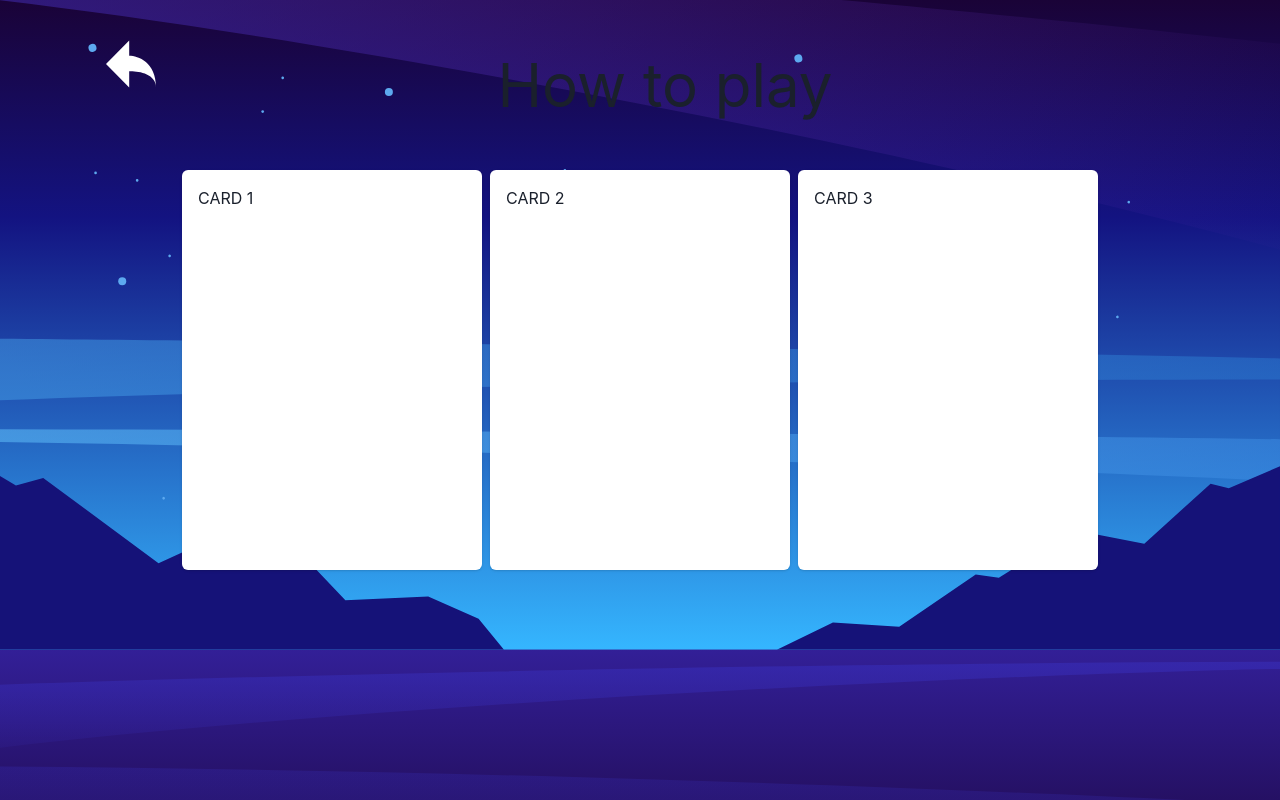
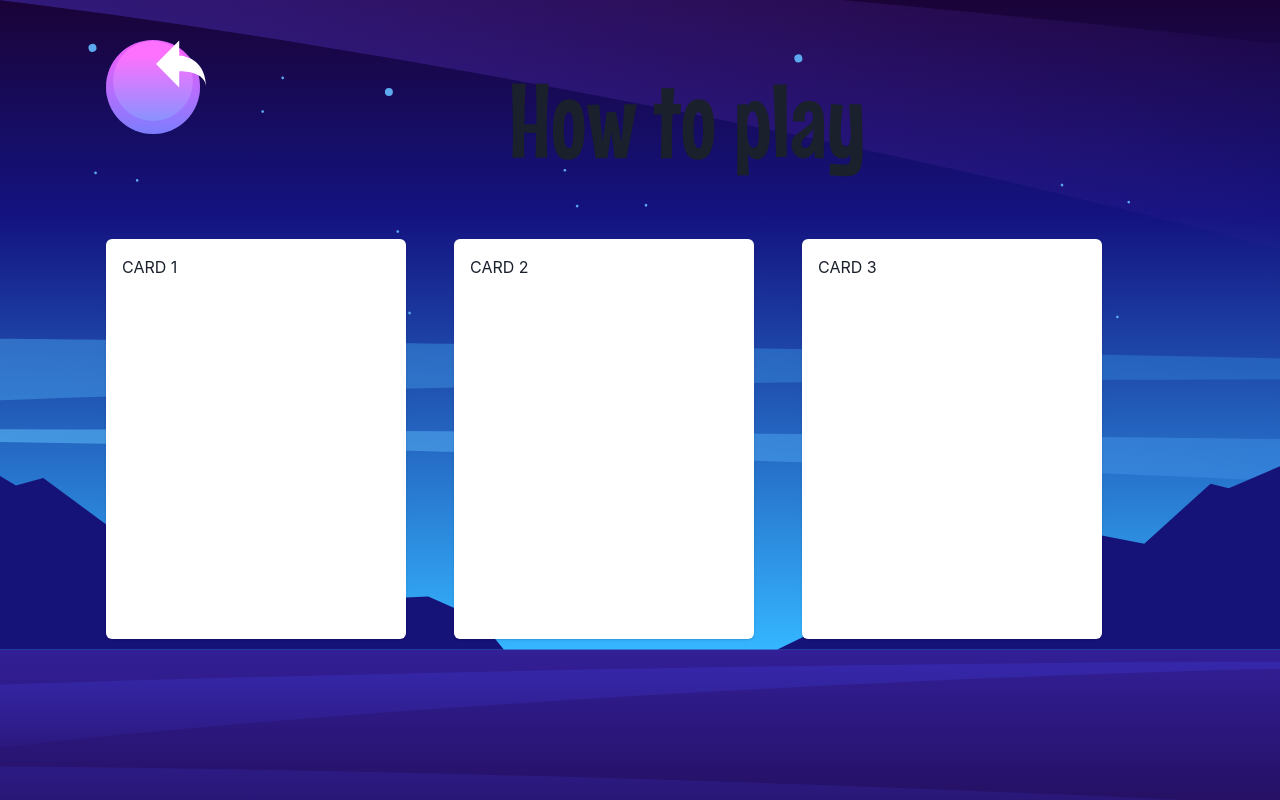
Before and after one commit to rojasmart/hangman-game, a React (Vite) app: page /rules in a window 1280 px wide. Built offline with nearby package versions, Linux system fonts and the light colour scheme.

Commit message:
add style btn return

```diff
--- a/src/pages/Rules.jsx
+++ b/src/pages/Rules.jsx
@@ -6,6 +6,7 @@ import {
   Link,
   Text,
   Container,
+  Box,
 } from "@chakra-ui/react";
 
 import { useNavigate } from "react-router-dom";
@@ -17,10 +18,35 @@ export default function Rules() {
     <>
       <HStack m={"10"}>
         <Container maxW="1100px" justifyContent={"center"} display={"flex"}>
+          <Box
+            alignItems={"center"}
+            sx={{
+              boxSizing: "border-box",
+
+              width: "94px",
+              height: "94px",
+              left: "0px",
+              top: "0px",
+              background:
+                "linear-gradient(180deg, #FE71FE 16.42%, #7199FF 100%)",
+              boxShadow: "inset 0px -6px 0px 7px rgba(157, 45, 245, 0.25)",
+              borderRadius: "999px",
+            }}
+          >
             <Link onClick={() => navigate(-1)} mr={"auto"}>
-            <Image src={"/public/images/icon-back.svg"} w={"50px"} flex={"1"} />
+              <Image
+                src={"/public/images/icon-back.svg"}
+                w={"50px"}
+                ml={"50px"}
+              />
             </Link>
-          <Text fontSize={"6xl"} textAlign={"center"} flex={"2"}>
+          </Box>
+          <Text
+            fontSize={"106px"}
+            textAlign={"center"}
+            flex={"2"}
+            fontFamily={"Mouse Memoirs"}
+          >
             How to play
           </Text>
         </Container>
@@ -28,6 +54,7 @@ export default function Rules() {
 
       <Stack justifyContent={"center"} alignItems={"center"}></Stack>
       <HStack justifyContent={"center"} alignItems={"center"}>
+        <Container maxW={"1100px"} display={"flex"} gap={"12"}>
           <Card h={"400px"} w={"300px"} p={4}>
             CARD 1
           </Card>
@@ -37,6 +64,7 @@ export default function Rules() {
           <Card h={"400px"} w={"300px"} p={4}>
             CARD 3
           </Card>
+        </Container>
       </HStack>
     </>
   );
```
Lines whose indentation alone changed are shown as unchanged.
